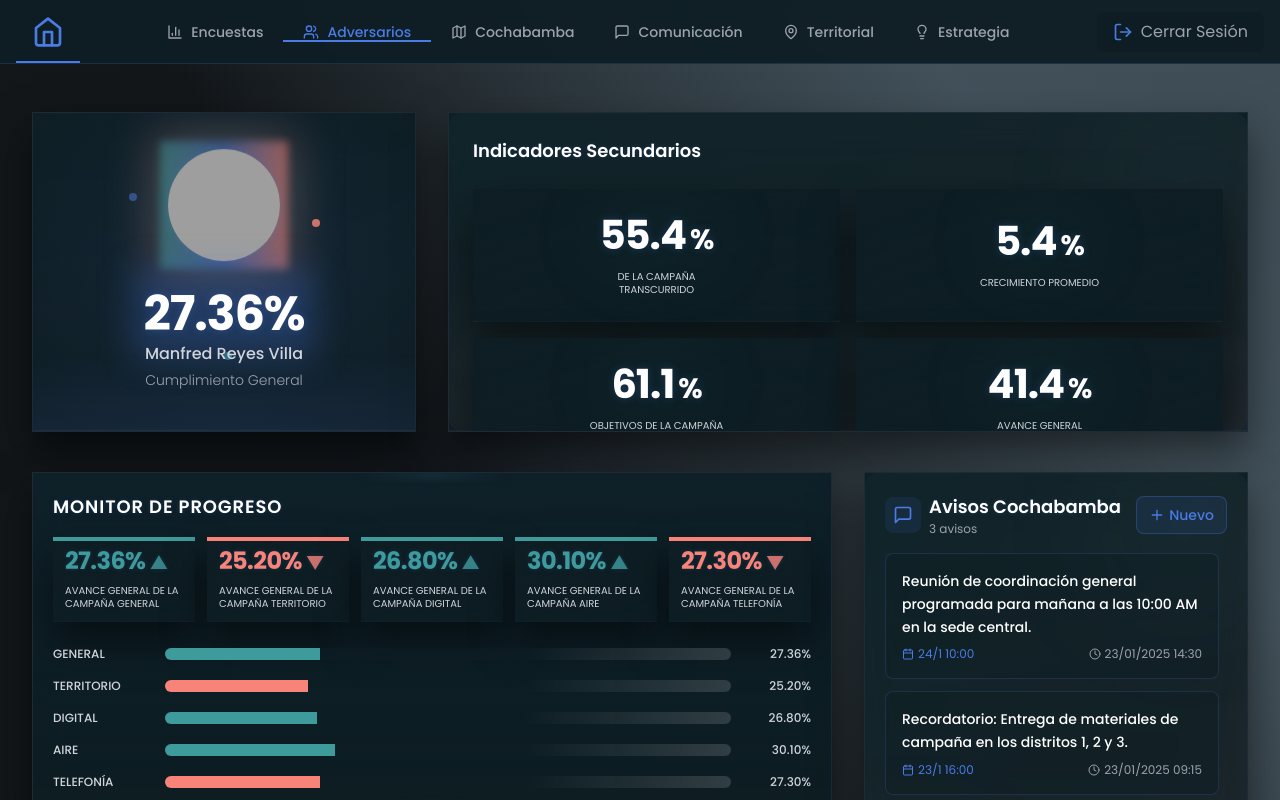
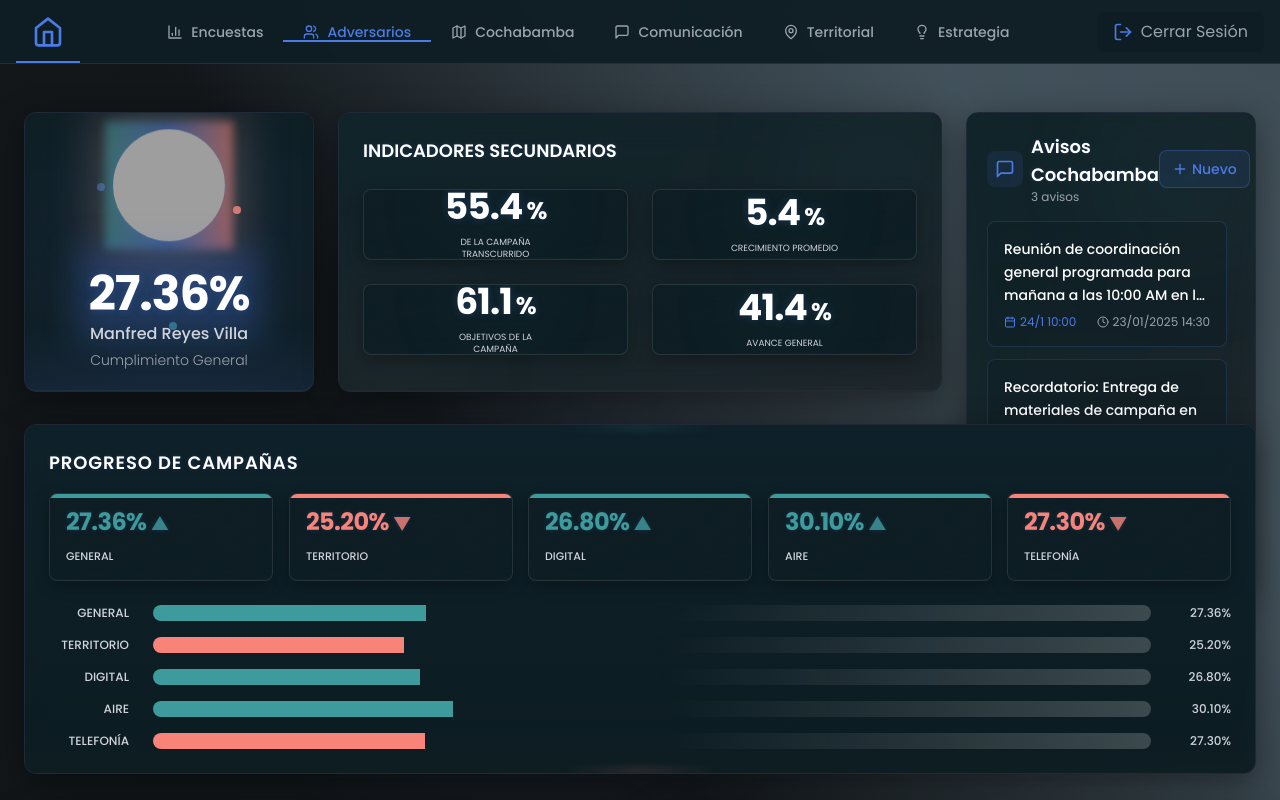
Before and after one commit to Ricardominom/aletheia, a React (Vite) app: page /dashboard in a window 1280 px wide. Shown: the top 800 px of the page. Built offline with nearby package versions, Linux system fonts and the light colour scheme; grey boxes are pictures that could not be loaded.

Commit message:
Reorganizar Dashboard con Layout Limpio y Organizado

```diff
--- a/src/components/CampaignProgress.tsx
+++ b/src/components/CampaignProgress.tsx
@@ -16,7 +16,7 @@ export default function CampaignProgress() {
   }
 
   return (
-    <div className="glassmorphic-container p-5 animate-scale-in">
+    <div className="glassmorphic-container p-6 animate-scale-in">
       {/* Background effects */}
       <div className="absolute inset-0 bg-gradient-to-b from-primary/5 to-transparent opacity-60"></div>
       <div className="absolute inset-0 bg-card/80 backdrop-blur-md -z-10"></div>
@@ -26,15 +26,15 @@ export default function CampaignProgress() {
       <div className="absolute bottom-0 left-1/2 -translate-x-1/2 w-40 h-1 bg-gradient-to-r from-accent-pink/0 via-accent-pink/30 to-accent-pink/0 blur-sm"></div>
 
       <h2 className="text-lg font-semibold text-white sticky top-0 z-10 text-neon mb-4 tracking-wider">
-        MONITOR DE PROGRESO
+        PROGRESO DE CAMPAÑAS
       </h2>
 
       {/* Progress Indicators */}
-      <div className="grid grid-cols-5 gap-3 mt-4">
+      <div className="grid grid-cols-5 gap-4 mb-6">
         {campaigns.map((item, index) => (
           <div
             key={item.id}
-            className="target-card p-3 animate-scale-in hover:scale-105 transition-transform duration-300"
+            className="target-card p-4 animate-scale-in hover:scale-105 transition-transform duration-300"
             style={{ animationDelay: `${index * 100}ms` }}
           >
             {/* Background effects */}
@@ -57,22 +57,22 @@ export default function CampaignProgress() {
                 </span>
               </div>
             </div>
-            <div className="text-[10px] text-gray-300 uppercase mt-2 leading-tight">
-              AVANCE GENERAL DE LA CAMPAÑA {item.name}
+            <div className="text-[11px] text-gray-300 uppercase mt-3 leading-tight font-medium">
+              {item.name}
             </div>
           </div>
         ))}
       </div>
 
       {/* Progress Bars */}
-      <div className="space-y-4 mt-6">
+      <div className="space-y-4">
         {campaigns.map((item, index) => (
           <div key={item.id} className="animate-slide-up" style={{ animationDelay: `${index * 100}ms` }}>
-            <div className="flex items-center gap-4">
-              <div className="w-24 text-xs font-medium text-gray-300">
+            <div className="flex items-center gap-6">
+              <div className="w-20 text-xs font-medium text-gray-300 text-right">
                 {item.name}
               </div>
-              <div className="flex-1 h-3 bg-card/50 rounded-full overflow-hidden relative">
+              <div className="flex-1 h-4 bg-card/50 rounded-full overflow-hidden relative">
                 {/* Progress bar */}
                 <div
                   className={`h-full transition-all duration-500 ease-out ${
@@ -89,7 +89,7 @@ export default function CampaignProgress() {
                   backgroundSize: '5px 5px'
                 }}></div>
               </div>
-              <div className="w-16 text-right text-xs font-medium text-gray-300">
+              <div className="w-14 text-right text-xs font-medium text-gray-300">
                 {formatPercentage(item.progress)}
               </div>
             </div>
--- a/src/components/SecondaryIndicators.tsx
+++ b/src/components/SecondaryIndicators.tsx
@@ -18,14 +18,14 @@ export default function SecondaryIndicators() {
       <div className="absolute bottom-0 left-0 w-24 h-24 bg-accent-pink/10 rounded-full blur-3xl"></div>
 
       <h2 className="text-lg font-semibold text-white mb-6 text-neon relative z-10">
-        Indicadores Secundarios
+        INDICADORES SECUNDARIOS
       </h2>
 
-      <div className="grid grid-cols-2 gap-4 h-full">
+      <div className="grid grid-cols-2 gap-6 h-[calc(100%-4rem)]">
         {indicators.map((indicator, index) => (
           <div
             key={index}
-            className="target-card p-4 flex flex-col items-center justify-center text-center relative group animate-scale-in"
+            className="target-card p-6 flex flex-col items-center justify-center text-center relative group animate-scale-in"
             style={{ animationDelay: `${index * 100}ms` }}
           >
             {/* Background effects */}
@@ -33,16 +33,16 @@ export default function SecondaryIndicators() {
             <div className="absolute inset-0 bg-gradient-to-br from-accent-teal/5 to-accent-pink/5 opacity-0 group-hover:opacity-100 transition-opacity duration-300 rounded-lg"></div>
 
             {/* Value with glow effect */}
-            <div className="relative mb-4">
+            <div className="relative mb-3">
               <div className="absolute -inset-4 bg-accent-teal/10 rounded-full blur-2xl animate-pulse-slow"></div>
-              <div className="relative text-[40px] font-bold text-white leading-none tracking-tight text-neon-strong">
+              <div className="relative text-[36px] font-bold text-white leading-none tracking-tight text-neon-strong">
                 {indicator.value}
-                <span className="text-[28px] ml-1">%</span>
+                <span className="text-[24px] ml-1">%</span>
               </div>
             </div>
 
             {/* Label */}
-            <div className="text-[10px] text-gray-300 uppercase leading-tight max-w-[140px] group-hover:text-white transition-colors duration-300">
+            <div className="text-[9px] text-gray-300 uppercase leading-tight max-w-[120px] group-hover:text-white transition-colors duration-300 text-center">
               {indicator.type}
             </div>
           </div>
--- a/src/index.css
+++ b/src/index.css
@@ -25,16 +25,16 @@ body {
   @apply relative overflow-hidden border border-gray-800;
   background-color: var(--card);
   box-shadow:
-    0 20px 40px rgba(0, 0, 0, 0.5),
+    0 8px 32px rgba(0, 0, 0, 0.4),
     0 -1px 1px rgba(255, 255, 255, 0.05) inset;
   transition: all 0.3s cubic-bezier(0.4, 0, 0.2, 1);
 }
 
 .dashboard-card:hover {
   border-color: rgba(75, 123, 229, 0.2);
-  transform: translateY(-4px);
+  transform: translateY(-2px);
   box-shadow:
-    0 30px 60px rgba(0, 0, 0, 0.7),
+    0 16px 48px rgba(0, 0, 0, 0.5),
     0 -1px 1px rgba(255, 255, 255, 0.05) inset;
 }
 
@@ -43,9 +43,10 @@ body {
   @apply relative overflow-hidden border border-gray-800;
   background: linear-gradient(180deg, var(--card) 0%, rgba(14, 30, 36, 0.8) 100%);
   box-shadow:
-    0 20px 40px rgba(0, 0, 0, 0.5),
+    0 8px 32px rgba(0, 0, 0, 0.4),
     0 -1px 1px rgba(255, 255, 255, 0.05) inset;
   backdrop-filter: blur(10px);
+  border-radius: 12px;
 }
 
 /* Target card styles */
@@ -53,9 +54,11 @@ body {
   @apply relative overflow-hidden;
   background: linear-gradient(180deg, var(--card) 0%, rgba(14, 30, 36, 0.8) 100%);
   box-shadow:
-    0 20px 40px rgba(0, 0, 0, 0.5),
+    0 4px 16px rgba(0, 0, 0, 0.3),
     0 -1px 1px rgba(255, 255, 255, 0.05) inset;
   backdrop-filter: blur(10px);
+  border-radius: 8px;
+  border: 1px solid rgba(255, 255, 255, 0.1);
 }
 
 /* Text effects */
--- a/src/pages/DashboardPage.tsx
+++ b/src/pages/DashboardPage.tsx
@@ -65,16 +65,16 @@ export default function DashboardPage() {
 
       {/* Main content with padding to account for navbar */}
       <div className="pt-20 min-h-screen">
-        <div className="container mx-auto p-8 max-w-[1920px]">
-          <div className="space-y-10">
+        <div className="container mx-auto px-6 py-8 max-w-[1920px]">
+          <div className="space-y-8">
             {/* Tab Content */}
             {activeTab === 'encuestas' && (
               <>
                 {/* Hero Section - Campaign Overview */}
-                <div className="grid grid-cols-12 gap-8">
+                <div className="grid grid-cols-12 gap-6">
                   {/* Main Overview Card - Larger and more prominent */}
-                  <div className="col-span-12 lg:col-span-4">
-                    <div className="h-[320px]">
+                  <div className="col-span-12 lg:col-span-3">
+                    <div className="h-[280px]">
                       <CampaignOverview
                         title="27.36%"
                         subtitle="Cumplimiento General"
@@ -84,25 +84,29 @@ export default function DashboardPage() {
                   </div>
 
                   {/* Secondary Indicators */}
-                  <div className="col-span-12 lg:col-span-8">
-                    <div className="h-[320px]">
+                  <div className="col-span-12 lg:col-span-6">
+                    <div className="h-[280px]">
                       <SecondaryIndicators />
+                    </div>
+                  </div>
+
+                  {/* Finance Status */}
+                  <div className="col-span-12 lg:col-span-3">
+                    <div className="h-[280px]">
+                      <FinanceStatus />
                     </div>
                   </div>
                 </div>
 
                 {/* Campaign Progress Section */}
-                <div className="grid grid-cols-12 gap-8">
-                  <div className="col-span-12 lg:col-span-8">
+                <div className="grid grid-cols-12 gap-6">
+                  <div className="col-span-12">
                     <CampaignProgress />
-                  </div>
-                  <div className="col-span-12 lg:col-span-4">
-                    <FinanceStatus />
                   </div>
                 </div>
 
                 {/* Analytics Section - Equal columns for better balance */}
-                <div className="grid grid-cols-12 gap-8">
+                <div className="grid grid-cols-12 gap-6">
                   <div className="col-span-12 lg:col-span-6">
                     <TacticalTracking />
                   </div>
@@ -112,13 +116,13 @@ export default function DashboardPage() {
                 </div>
 
                 {/* Operations Section - Better proportions */}
-                <div className="grid grid-cols-12 gap-8">
-                  <div className="col-span-12 lg:col-span-5">
+                <div className="grid grid-cols-12 gap-6">
+                  <div className="col-span-12 lg:col-span-4">
                     <div className="glassmorphic-container p-6 h-[450px] overflow-y-auto animate-scale-in">
                       <OperationProgress />
                     </div>
                   </div>
-                  <div className="col-span-12 lg:col-span-7">
+                  <div className="col-span-12 lg:col-span-8">
                     <div className="glassmorphic-container p-6 h-[450px] overflow-y-auto animate-scale-in">
                       <OperationMetrics />
                     </div>
@@ -128,7 +132,7 @@ export default function DashboardPage() {
             )}
 
             {activeTab === 'adversarios' && (
-              <div className="grid grid-cols-12 gap-8">
+              <div className="grid grid-cols-12 gap-6">
                 <div className="col-span-12">
                   <div className="glassmorphic-container p-12 h-[500px] flex items-center justify-center">
                     <div className="text-center space-y-6">
@@ -154,7 +158,7 @@ export default function DashboardPage() {
             )}
 
             {activeTab === 'cochabamba' && (
-              <div className="grid grid-cols-12 gap-8">
+              <div className="grid grid-cols-12 gap-6">
                 <div className="col-span-12">
                   <AvisosTable />
                 </div>
```
